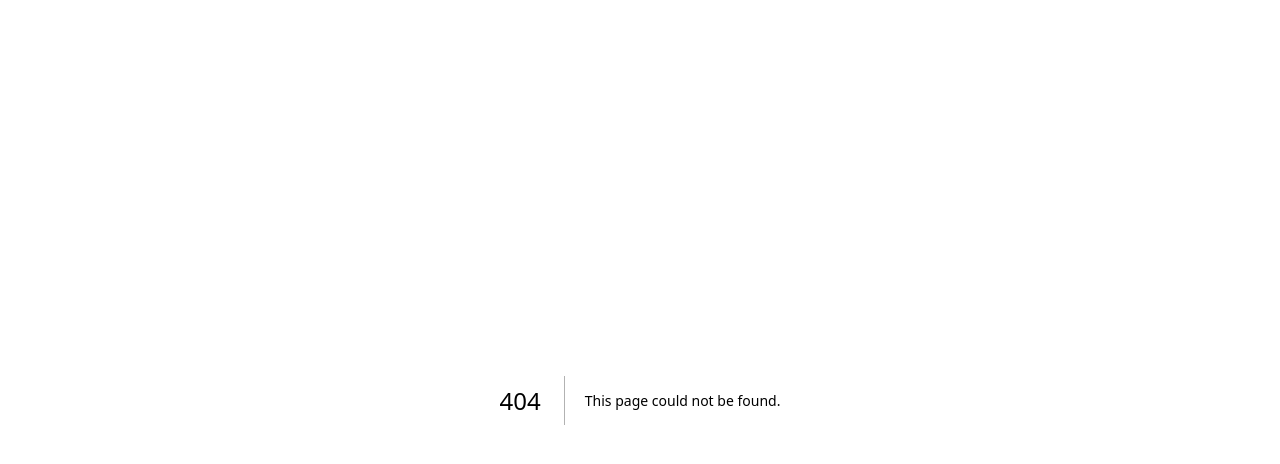
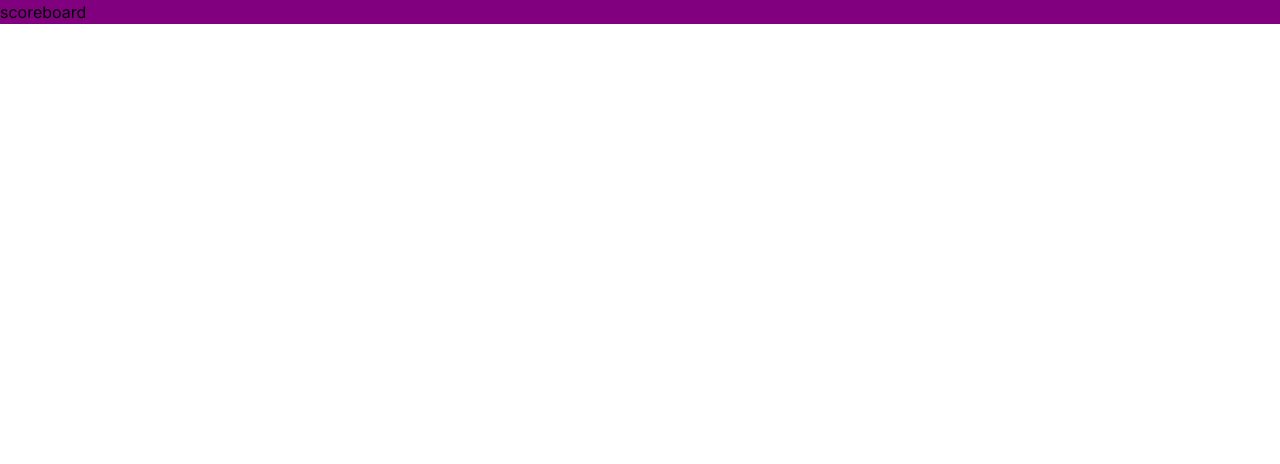
Before and after one commit to sivadej/alaskagamersdotcom, a Next.js app: page /labs/scoreboard in a window 1280 px wide. Before the commit this address had no page. Shown: the top 464 px of the page. Built offline with nearby package versions, Linux system fonts and the light colour scheme.

Commit message:
set up labs page

```diff
--- a/src/app/globals.css
+++ b/src/app/globals.css
@@ -6,13 +6,6 @@
   --foreground-rgb: 255, 255, 255;
   --background-start-rgb: 5, 19, 40;
   --background-end-rgb: 0, 0, 0;
-}
-
-body {
-  color: rgb(var(--foreground-rgb));
-  background: linear-gradient(to bottom,
-      transparent,
-      rgb(var(--background-end-rgb))) rgb(var(--background-start-rgb));
 }
 
 .fc-daygrid-block-event,
--- /dev/null
+++ b/src/app/labs/scoreboard/page.tsx
@@ -0,0 +1,6 @@
+"use client";
+import styles from './styles.module.css';
+
+export default function Scoreboard() {
+  return <div className={styles.body}>scoreboard</div>
+}
--- /dev/null
+++ b/src/app/labs/scoreboard/styles.module.css
@@ -0,0 +1,3 @@
+.body {
+  background: purple;
+}
--- a/src/app/page.tsx
+++ b/src/app/page.tsx
@@ -1,11 +1,14 @@
 import HomeLogo from "@/components/HomeLogo";
 import Link from "next/link";
-import Challonge from './challonge';
+import Challonge from './LatestChallonge';
 import { Suspense } from "react";
+
+import styles from './styles.module.css';
 
 export default function Home() {
 
   return (
+    <div className={styles.homeBody}>
       <main className="flex min-h-screen flex-col items-center p-8">
         <div className="relative mb-4">
           <Link href="/">
@@ -91,6 +94,7 @@ export default function Home() {
           <InstagramLink />
         </div>
       </main>
+    </div>
   );
 }
 
--- /dev/null
+++ b/src/app/styles.module.css
@@ -0,0 +1,6 @@
+.homeBody {
+  color: rgb(var(--foreground-rgb));
+  background: linear-gradient(to bottom,
+      transparent,
+      rgb(var(--background-end-rgb))) rgb(var(--background-start-rgb));
+}
```
Also changed, not shown: src/app/LatestChallonge.tsx (renamed from src/app/challonge.tsx). Lines whose indentation alone changed are shown as unchanged.
